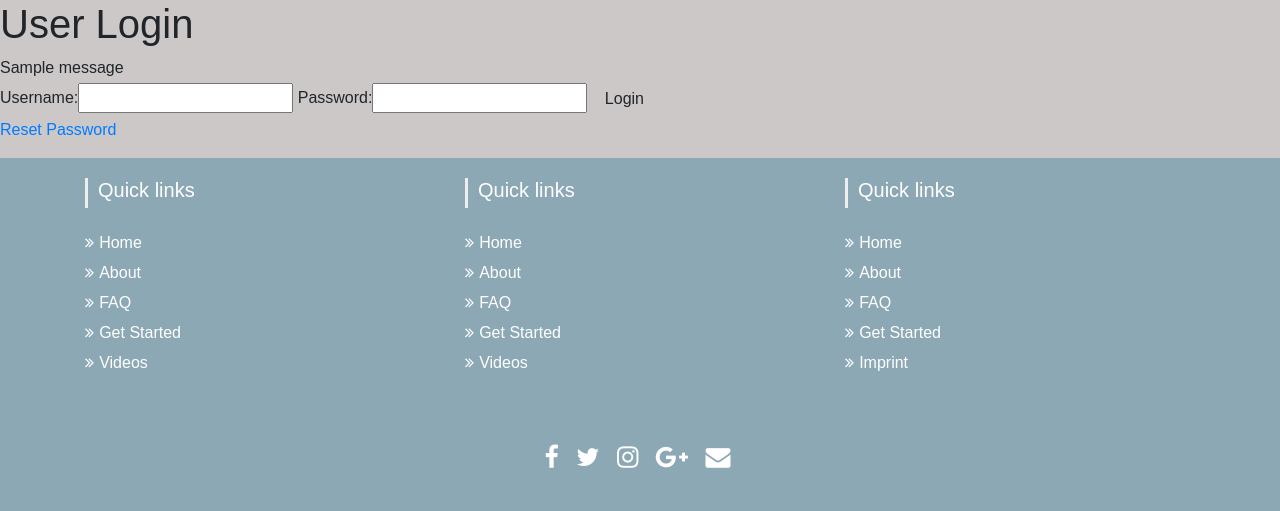
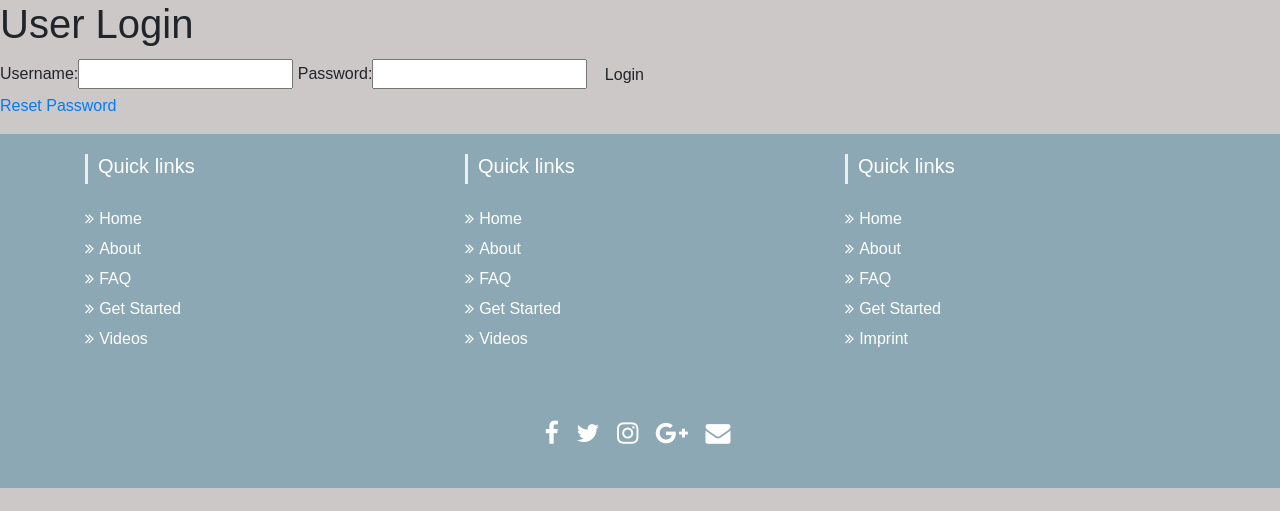
Before and after one commit to conoroshea1996/Ecommerce-Django-ms4, a Django app: page /accounts/login/ in a window 1280 px wide. Shown: the part 56-567 px from the top of the page. Run offline with Django 3.2, Linux system fonts and the light colour scheme; tables that the repository leaves empty hold one stand-in row (values such as "Sample post"); one stand-in notice (Sample message) is shown; some libraries are stand-ins or nearby versions.

Commit message:
update message display

```diff
--- a/templates/base.html
+++ b/templates/base.html
@@ -89,13 +89,6 @@
 
     <h1>{% block page_heading %} {% endblock %}</h1>
 
-    {% if messages %}
-    <div>
-        {% for message in messages %}
-        {{message}}
-        {% endfor %}
-    </div>
-    {% endif %}
     {% block content %}
     {% endblock %}
     </div>
```
